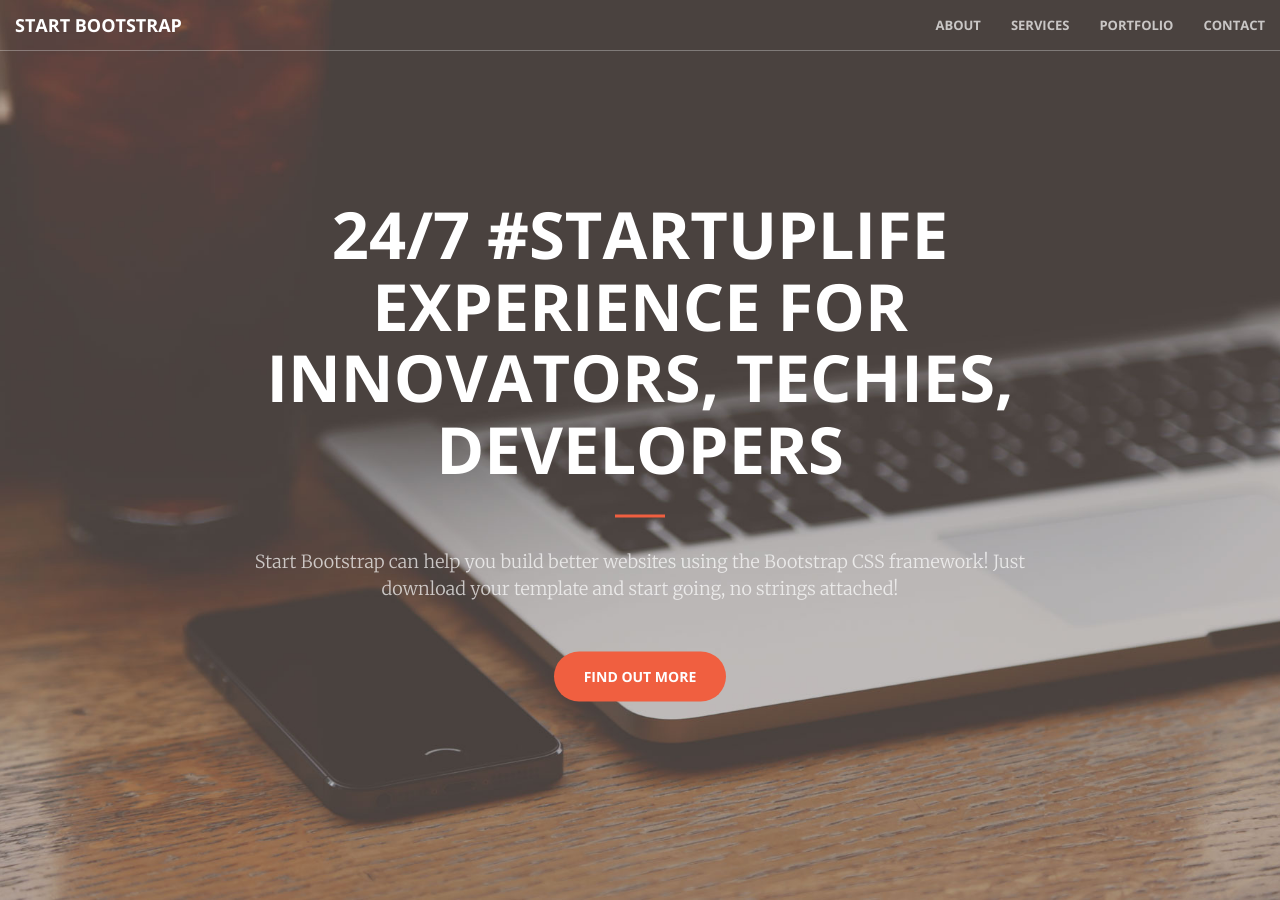
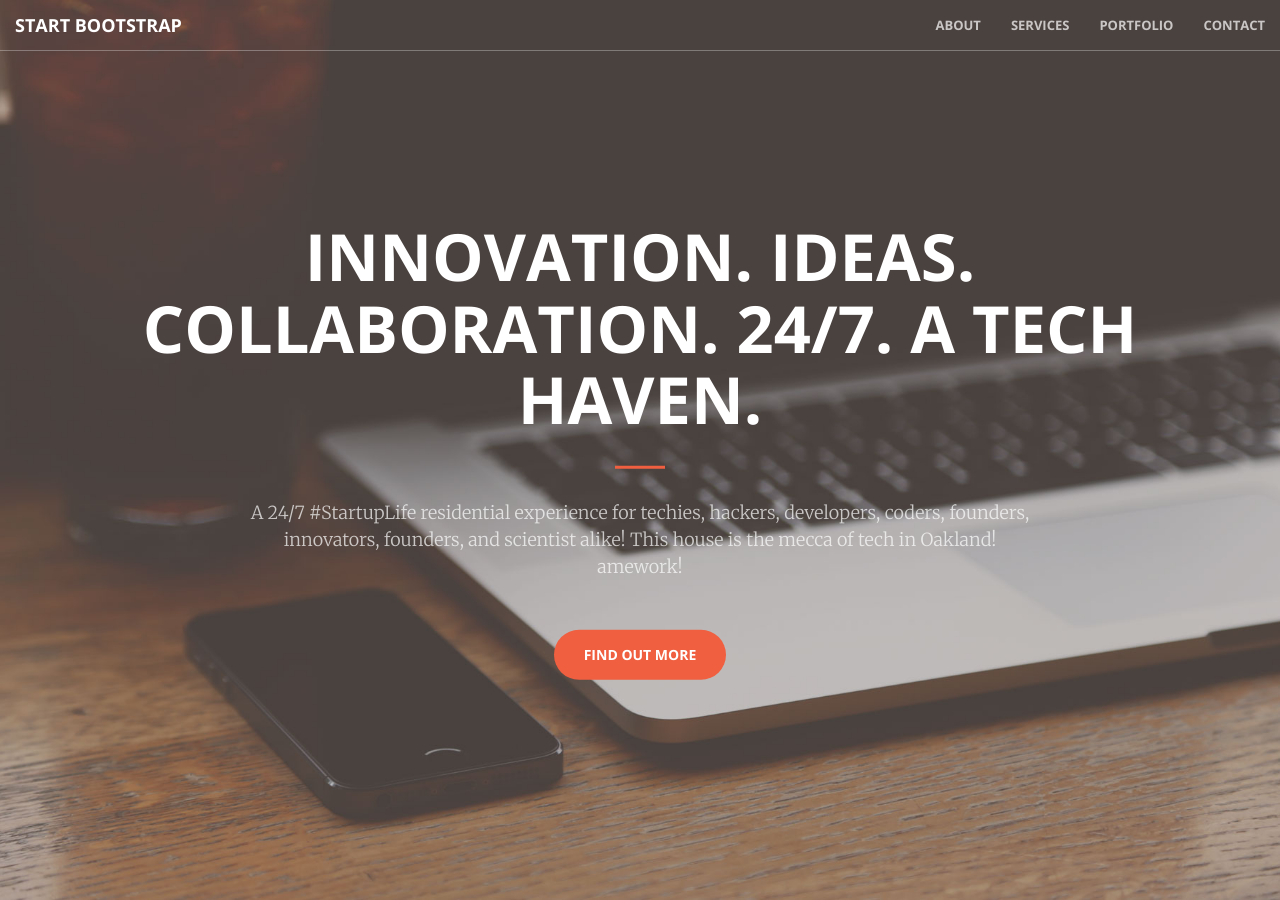
Before and after one commit to startuphouseoakland/startuphouseoakland.github.io, a Jekyll site: the page built from index.html, in a window 1280 px wide and 900 px high. Built offline with Jekyll 4.4.1, drawn with Linux system fonts in a browser that asks for light colours; some of the changed text lies outside the part shown.

Commit message:
Update index.html

```diff
--- a/index.html
+++ b/index.html
@@ -40,9 +40,9 @@ layout: default
 <header>
     <div class="header-content">
         <div class="header-content-inner">
-            <h1>24/7 #StartupLife Experience for Innovators, Techies, Developers</h1>
+            <h1>Innovation. Ideas. Collaboration. 24/7. A tech haven.</h1>
             <hr>
-            <p>Start Bootstrap can help you build better websites using the Bootstrap CSS framework! Just download your template and start going, no strings attached!</p>
+            <p>A 24/7 #StartupLife residential experience for techies, hackers, developers, coders, founders, innovators, founders, and scientist alike! This house is the mecca of tech in Oakland! amework!</p>
             <a href="#about" class="btn btn-primary btn-xl page-scroll">Find Out More</a>
         </div>
     </div>
@@ -54,7 +54,7 @@ layout: default
             <div class="col-lg-8 col-lg-offset-2 text-center">
                 <h2 class="section-heading">We've got what you need!</h2>
                 <hr class="light">
-                <p class="text-faded">Start Bootstrap has everything you need to get your new website up and running in no time! All of the templates and themes on Start Bootstrap are open source, free to download, and easy to use. No strings attached!</p>
+                <p class="text-faded">A 24/7 emersion in the the #STARTUPLIFE, bouncing ideas, perfecting pitches, coding, build products, etc. If you are an innovator with an entrepreneurial mind then you will fit right in!! If you are new to the area this IS THE SPOT for you, you will be connected with the hottest tech events and meetups going on around Silicon Valley!</p>
                 <a href="#" class="btn btn-default btn-xl">Get Started!</a>
             </div>
         </div>
```
